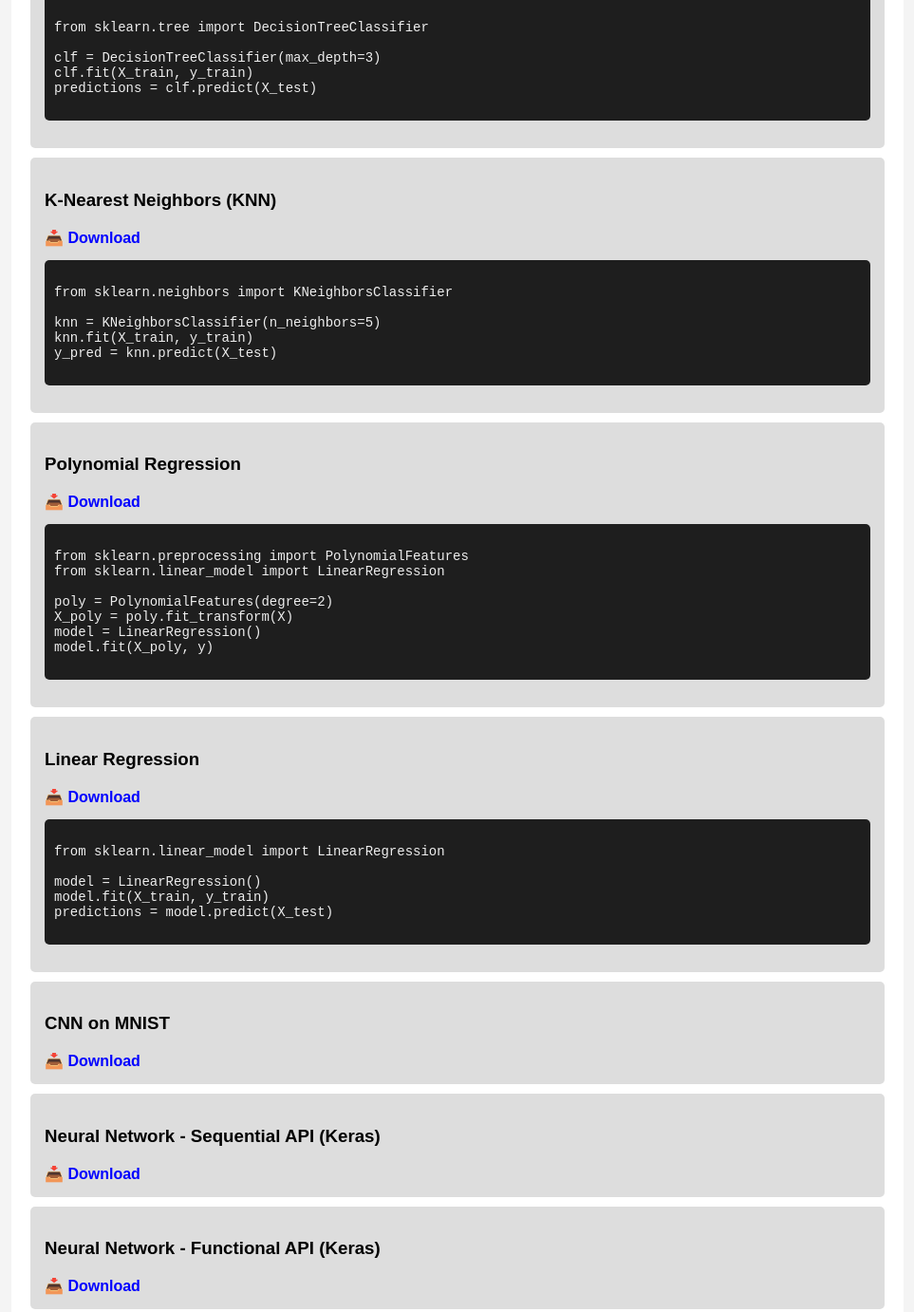
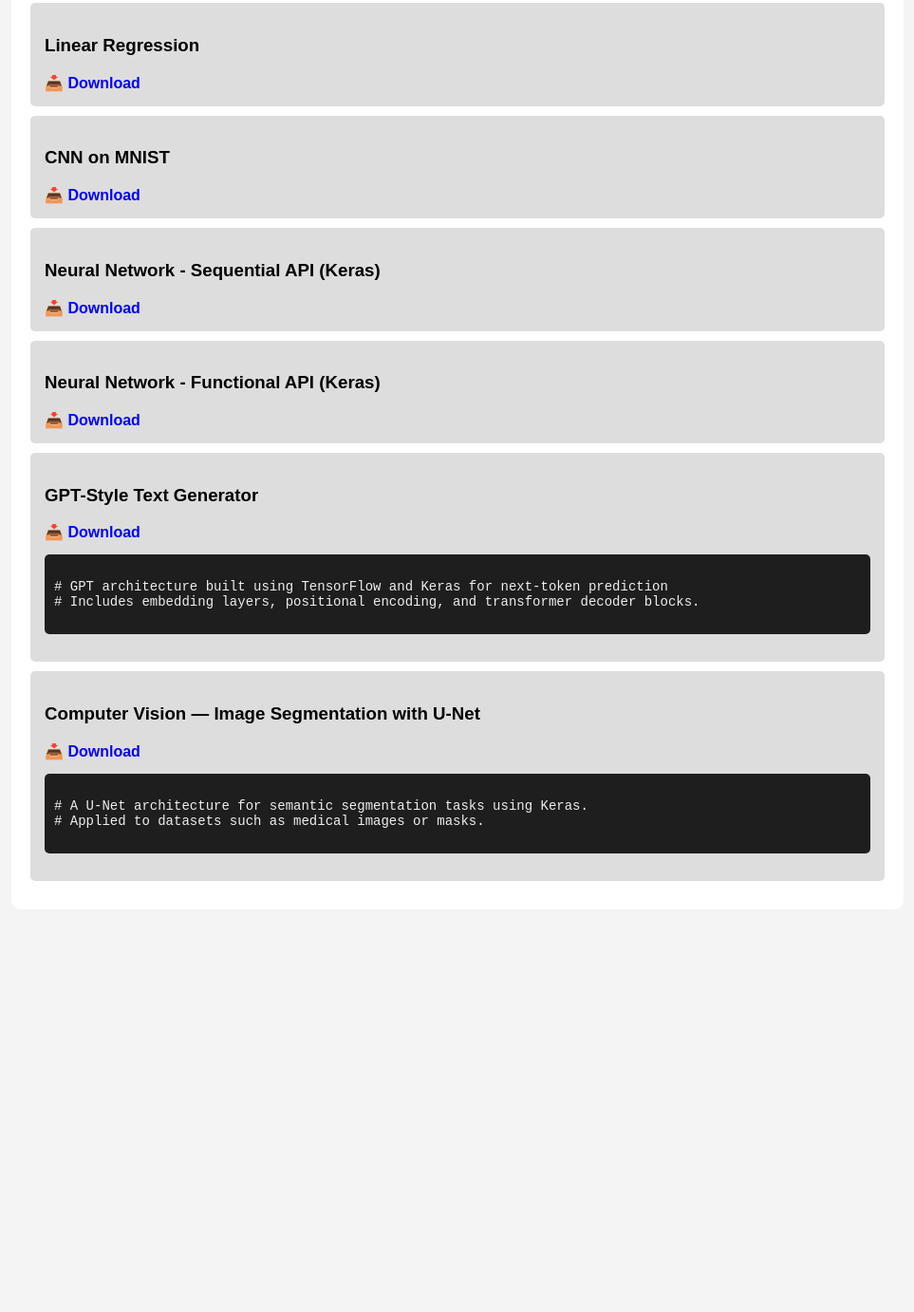
Before and after one commit to christomg176/christosbougiouklis.github.io, a plain HTML site: page index.html in a window 1280 px wide. Shown: the part 2776-4158 px from the top of the page at 95% size, without its empty margins (158-1121 px from the left). After the commit the page ends 3772 px from the top, so only its background shows below. Drawn offline with Linux system fonts and the light colour scheme.

Commit message:
Update index.html

```diff
--- a/index.html
+++ b/index.html
@@ -60,7 +60,6 @@
 
   <div class="container">
 
-    <!-- 👤 BIO / ABOUT ME SECTION -->
     <div class="bio">
       <h1>Christos Bougiouklis</h1>
       <p>Hi, I'm a Data Science and Machine Learning student with a background in <b>Spatial Planning and Development</b>. Currently, I am specializing in <b>Cybersecurity</b> through the Google Cybersecurity Certificate program.</p>
@@ -97,7 +96,6 @@
       <p>🐙 GitHub: <a href="https://christomg176.github.io/christosbougiouklis.github.io/" target="_blank">My GitHub Portfolio</a></p>
     </div>
 
-    <!-- 🔍 CYBERSECURITY REPORTS -->
     <h2>Cybersecurity Reports</h2>
     <div class="report"><h3>Security Incident Report</h3><a href="Security incident report.pdf" target="_blank">View Report</a></div>
     <div class="report"><h3>Wireshark TCP-HTTP Log Analysis</h3><a href="Wireshark TCP_HTTP log.pdf" target="_blank">View Report</a></div>
@@ -105,16 +103,10 @@
     <div class="report"><h3>Incident Report Analysis</h3><a href="Incident report analysis.pdf" target="_blank">View Report</a></div>
     <div class="report"><h3>Vulnerability Assessment</h3><a href="Vulnerability assessment report.pdf" target="_blank">View Report</a></div>
 
-
-    <!-- 📊 DATA SCIENCE REPORTS -->
     <h2>Data Science Reports</h2>
     <div class="report"><h3>SQL Query Optimization</h3><a href="Apply filters to SQL queries.pdf" target="_blank">View Report</a></div>
 
-
-    <!-- 🤖 MACHINE LEARNING PROJECTS -->
     <h2>Machine Learning Projects (Code Preview + Download)</h2>
-
-    <!-- Best Model Pipeline -->
     <div class="report">
       <h3>Best Model Pipeline</h3>
       <a href="best model pipeline.py" target="_blank">📥 Download</a>
@@ -135,97 +127,36 @@ grid.fit(X_train, y_train)
       </code></pre>
     </div>
 
-    <!-- Neural Network -->
+    <div class="report"><h3>Neural Network</h3><a href="NEURAL NETWORK.py" target="_blank">📥 Download</a></div>
+    <div class="report"><h3>Decision Tree Classifier</h3><a href="tree.py" target="_blank">📥 Download</a></div>
+    <div class="report"><h3>K-Nearest Neighbors (KNN)</h3><a href="KNN.py" target="_blank">📥 Download</a></div>
+    <div class="report"><h3>Polynomial Regression</h3><a href="Polynomial regression.py" target="_blank">📥 Download</a></div>
+    <div class="report"><h3>Linear Regression</h3><a href="linear regression.py" target="_blank">📥 Download</a></div>
+    <div class="report"><h3>CNN on MNIST</h3><a href="CNN_mnist.py" target="_blank">📥 Download</a></div>
+    <div class="report"><h3>Neural Network - Sequential API (Keras)</h3><a href="NN SEQUENTIAL(KERAS).py" target="_blank">📥 Download</a></div>
+    <div class="report"><h3>Neural Network - Functional API (Keras)</h3><a href="NN FUNCTIONAL (KERAS).py" target="_blank">📥 Download</a></div>
+
+    <!-- GPT Transformer -->
     <div class="report">
-      <h3>Neural Network</h3>
-      <a href="NEURAL NETWORK.py" target="_blank">📥 Download</a>
+      <h3>GPT-Style Text Generator</h3>
+      <a href="gpt.py" target="_blank">📥 Download</a>
       <pre><code>
-from keras.models import Sequential
-from keras.layers import Dense
-
-model = Sequential()
-model.add(Dense(16, activation='relu', input_shape=(X.shape[1],)))
-model.add(Dense(8, activation='relu'))
-model.add(Dense(1, activation='sigmoid'))
-
-model.compile(optimizer='adam', loss='binary_crossentropy', metrics=['accuracy'])
-model.fit(X_train, y_train, epochs=50, batch_size=16)
+# GPT architecture built using TensorFlow and Keras for next-token prediction
+# Includes embedding layers, positional encoding, and transformer decoder blocks.
       </code></pre>
     </div>
 
-    <!-- Decision Tree -->
+    <!-- U-Net Image Segmentation -->
     <div class="report">
-      <h3>Decision Tree Classifier</h3>
-      <a href="tree.py" target="_blank">📥 Download</a>
+      <h3>Computer Vision — Image Segmentation with U-Net</h3>
+      <a href="Image Segmentation with U-Net class.py" target="_blank">📥 Download</a>
       <pre><code>
-from sklearn.tree import DecisionTreeClassifier
-
-clf = DecisionTreeClassifier(max_depth=3)
-clf.fit(X_train, y_train)
-predictions = clf.predict(X_test)
+# A U-Net architecture for semantic segmentation tasks using Keras.
+# Applied to datasets such as medical images or masks.
       </code></pre>
     </div>
 
-    <!-- KNN -->
-    <div class="report">
-      <h3>K-Nearest Neighbors (KNN)</h3>
-      <a href="KNN.py" target="_blank">📥 Download</a>
-      <pre><code>
-from sklearn.neighbors import KNeighborsClassifier
-
-knn = KNeighborsClassifier(n_neighbors=5)
-knn.fit(X_train, y_train)
-y_pred = knn.predict(X_test)
-      </code></pre>
-    </div>
-
-    <!-- Polynomial Regression -->
-    <div class="report">
-      <h3>Polynomial Regression</h3>
-      <a href="Polynomial regression.py" target="_blank">📥 Download</a>
-      <pre><code>
-from sklearn.preprocessing import PolynomialFeatures
-from sklearn.linear_model import LinearRegression
-
-poly = PolynomialFeatures(degree=2)
-X_poly = poly.fit_transform(X)
-model = LinearRegression()
-model.fit(X_poly, y)
-      </code></pre>
-    </div>
-
-    <!-- Linear Regression -->
-    <div class="report">
-      <h3>Linear Regression</h3>
-      <a href="linear regression.py" target="_blank">📥 Download</a>
-      <pre><code>
-from sklearn.linear_model import LinearRegression
-
-model = LinearRegression()
-model.fit(X_train, y_train)
-predictions = model.predict(X_test)
-      </code></pre>
-    </div>
-
-    <!-- CNN MNIST -->
-    <div class="report">
-      <h3>CNN on MNIST</h3>
-      <a href="CNN_mnist.py" target="_blank">📥 Download</a>
-    </div>
-
-    <!-- NN Sequential (Keras) -->
-    <div class="report">
-      <h3>Neural Network - Sequential API (Keras)</h3>
-      <a href="NN SEQUENTIAL(KERAS).py" target="_blank">📥 Download</a>
-    </div>
-
-    <!-- NN Functional (Keras) -->
-    <div class="report">
-      <h3>Neural Network - Functional API (Keras)</h3>
-      <a href="NN FUNCTIONAL (KERAS).py" target="_blank">📥 Download</a>
-    </div>
-
-  </div> <!-- Closing .container -->
+  </div>
 
 </body>
 </html>
```
